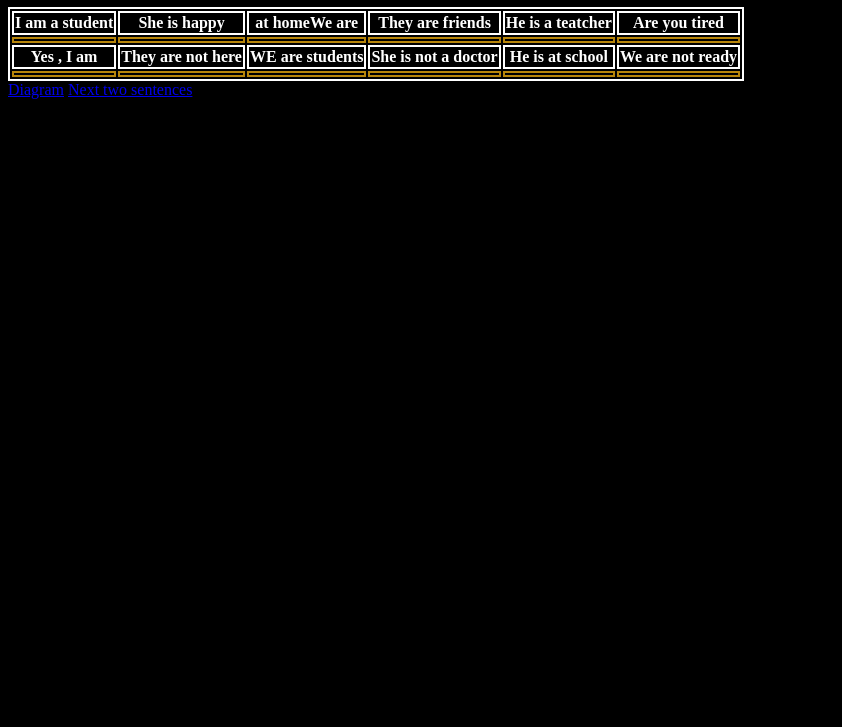
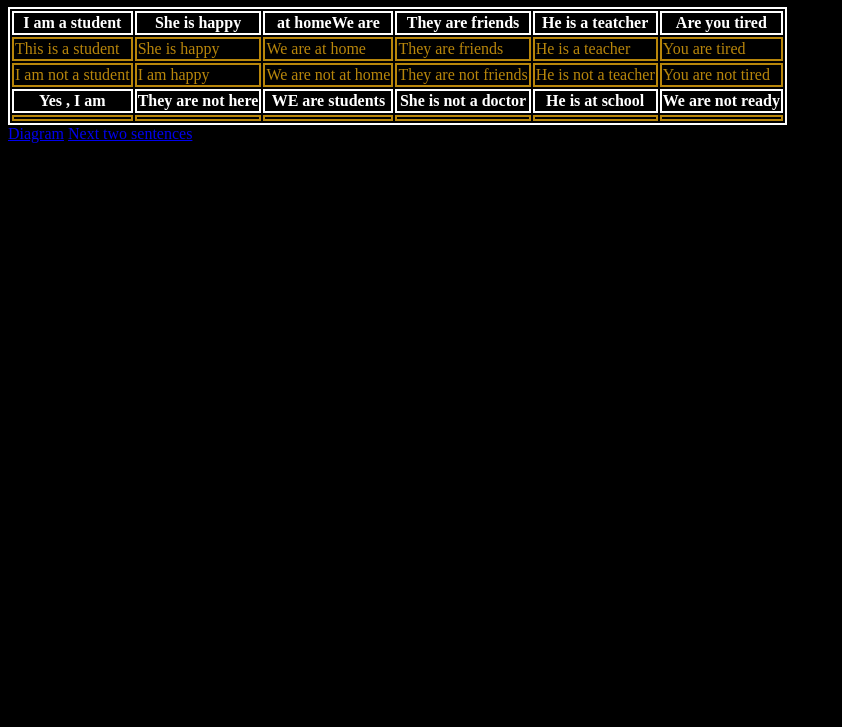
Before and after one commit to edskate/Engles_2026_12_02-, a plain HTML site: page index01.html in a window 1280 px wide. Shown: the part 73-800 px from the top of the page, without its empty margins (0-842 px from the left). Drawn offline with Linux system fonts and the light colour scheme.

Commit message:
index01.html
atualização"

```diff
--- a/index01.html
+++ b/index01.html
@@ -37,13 +37,20 @@
         <th>Are you tired</th>
       </tr>
       <tr>
-        <td></td>
-        <td></td>
-        <td></td>
-        <td></td>
-        <td></td>
-        <td></td>
-
+        <td>This is a student</td>
+        <td>She is happy</td>
+        <td>We are at home</td>
+        <td>They are friends</td>
+        <td>He is a teacher</td>
+        <td>You are tired</td>
+      </tr>
+      <tr>
+        <td>I am not a student</td>
+        <td>I am happy </td>
+        <td>We are not at home</td>
+        <td>They are not friends</td>
+        <td>He is not a teacher</td>
+        <td>You are not tired</td>
       </tr>
       <tr>
         <th>Yes , I am</th>
```
